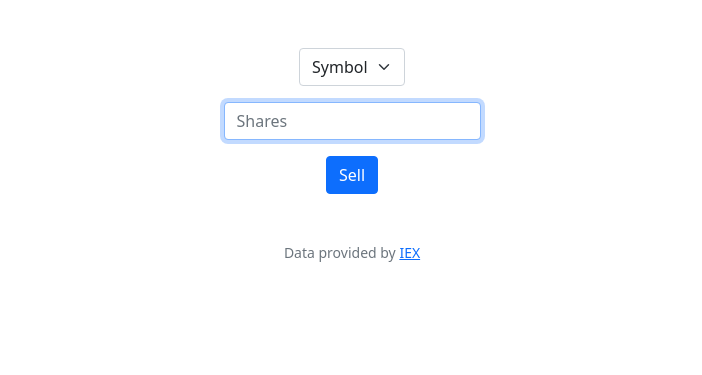
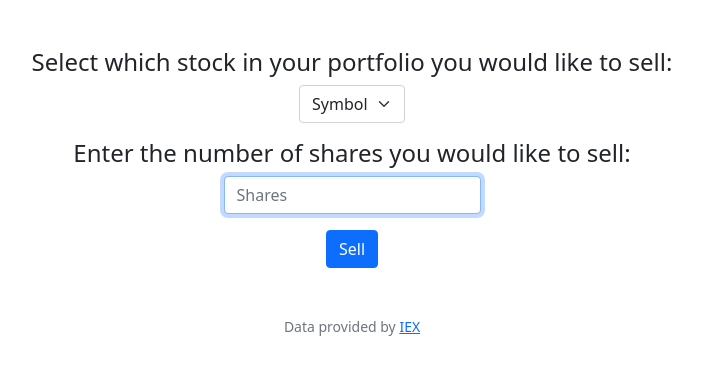
Before and after one commit to johnelliott626/stock-trader, a Flask app: template templates/sell.html in a window 1280 px wide. Shown: the part 76-451 px from the top of the page, without its empty margins (288-990 px from the left). Run offline with Flask 2, Linux system fonts and the light colour scheme; the template is opened without the code that fills it, so the values that code supplies are empty; some libraries are stand-ins or nearby versions.

Commit message:
ddd, Sep 9/12/2022, YYYY, 6:30 A +0

```diff
--- a/templates/sell.html
+++ b/templates/sell.html
@@ -6,6 +6,7 @@
 
 {% block main %}
     <form action="/sell" method="post">
+        <h4>Select which stock in your portfolio you would like to sell:</h4>
         <div class="mb-3">
             <select class="form-select mx-auto w-auto" name="symbol">
                 <option disabled="" selected="">Symbol</option>
@@ -14,6 +15,7 @@
                 {% endfor %}
             </select>
         </div>
+        <h4>Enter the number of shares you would like to sell:</h4>
         <div class="mb-3">
             <input autocomplete="off" autofocus class="form-control mx-auto w-auto" id="shares" name="shares" placeholder="Shares" type="text">
         </div>
```
Also changed, not shown: finance.db, 1 other file.
